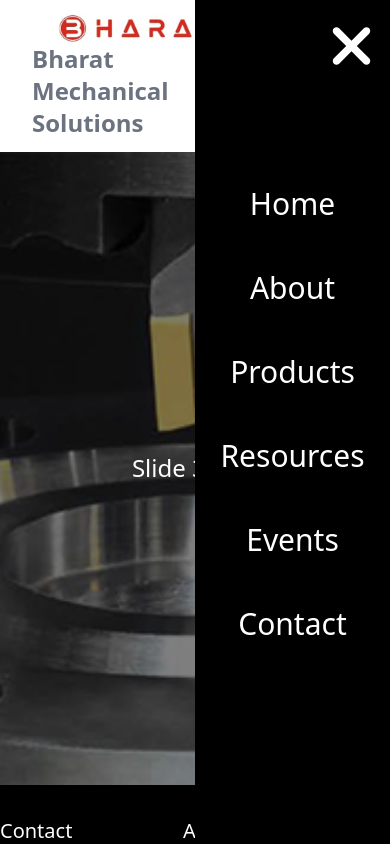
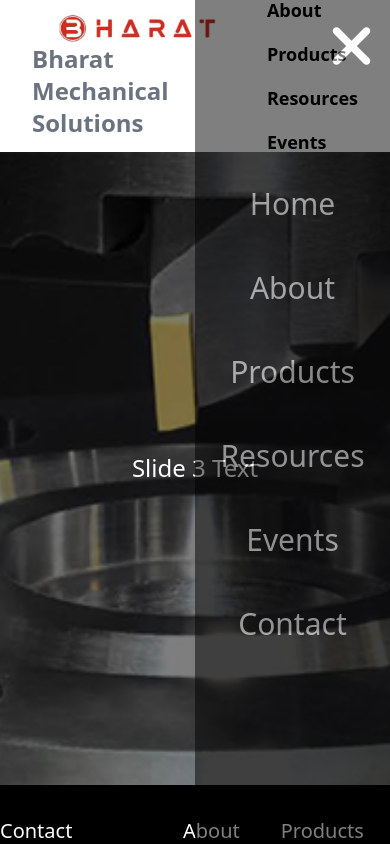
Before and after one commit to JunaidShaikh01/Bharat-Mechanical-Solutions, a React (Vite) app in the folder Frontend/: page / in a window 390 px wide. Both pictures are taken after a click on the button 344 px from the left and 75 px from the top of the page. Shown: the top 844 px of the page. Built offline with nearby package versions, Linux system fonts and the light colour scheme.

Commit message:
Working on responsive

```diff
--- a/Frontend/src/Components/Navbar/Navbar.jsx
+++ b/Frontend/src/Components/Navbar/Navbar.jsx
@@ -39,7 +39,7 @@ export default function Nvabar() {
         <Link to="/contact">Contact</Link>
       </div>
       {isMemuOpen && (
-        <div className="fixed top-0 right-0 flex items-center justify-center w-1/2 h-full bg-black text-white text-3xl  z-50">
+        <div className="fixed top-0 right-0 opacity-50 flex items-center justify-center w-1/2 h-full bg-black text-white text-3xl  z-50">
           <button
             onClick={togegleMemu}
             className="absolute top-4 right-4 text-white"
```
